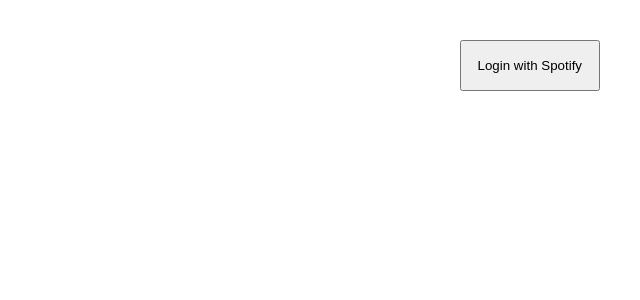
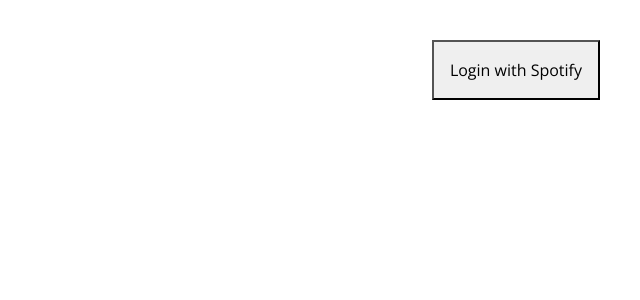
Before and after one commit to IGEN330-Overlap/Overlap, a React (Create React App) app in the folder frontend/: page / in a window 1280 px wide. Shown: the top 300 px of the page, without its empty margins (640-1280 px from the left). Built offline with nearby package versions, Linux system fonts and the light colour scheme.

Commit message:
Installed bootstrap packages and implemented global styling variables

```diff
--- a/frontend/package.json
+++ b/frontend/package.json
@@ -6,9 +6,11 @@
     "@testing-library/jest-dom": "^5.11.5",
     "@testing-library/react": "^11.1.1",
     "@testing-library/user-event": "^12.2.0",
-    "axios": "^0.21.0",
+    "axios": "^0.21.1",
+    "bootstrap": "^4.5.3",
     "dotenv": "^8.2.0",
     "react": "^17.0.1",
+    "react-bootstrap": "^1.4.3",
     "react-dom": "^17.0.1",
     "react-router-dom": "^5.2.0",
     "react-scripts": "4.0.0",
--- a/frontend/src/index.css
+++ b/frontend/src/index.css
@@ -1,13 +1,27 @@
-body {
+/* Google Open Sans font */
+@import url('https://fonts.googleapis.com/css2?family=Open+Sans:wght@300;400;600&display=swap');
+
+body,
+html {
+  font-family: "Open Sans", sans-serif !important;
+  --font-family-sans-serif: "Open Sans", sans-serif !important;
+  box-sizing: border-box;
   margin: 0;
-  font-family: -apple-system, BlinkMacSystemFont, 'Segoe UI', 'Roboto', 'Oxygen',
-    'Ubuntu', 'Cantarell', 'Fira Sans', 'Droid Sans', 'Helvetica Neue',
-    sans-serif;
+  width: 100%;
+  height: 100%;
   -webkit-font-smoothing: antialiased;
   -moz-osx-font-smoothing: grayscale;
 }
 
-code {
-  font-family: source-code-pro, Menlo, Monaco, Consolas, 'Courier New',
-    monospace;
+/* preload class to ensure that animations and transitions do not play before page is loaded */
+/* preload class is removed from body after page is loaded */
+.preload *,
+.preload *:before,
+.preload *:after {
+  transition: none !important;
+  -webkit-transition: none !important;
+  -moz-transition: none !important;
+  -ms-transition: none !important;
+  -o-transition: none !important;
+  animation-play-state: paused !important;
 }
--- /dev/null
+++ b/frontend/src/variables.css
@@ -0,0 +1,29 @@
+html {
+    --primary-color-main: #2A2D34;
+    --primary-color-1: #8B92A2;
+    --primary-color-2: #5E6575;
+    --primary-color-3: #434854;
+    --primary-color-5: #23262C;
+    --primary-color-6: #1D1F24;
+    --primary-color-7: #0F1012;
+
+    --blue-color-main: #7B7BFD;
+    --blue-color-1: #BEBEFE;
+    --blue-color-2: #A2A2FE;
+    --blue-color-3: #8F8FFD;
+    --blue-color-5: #6262FD;
+    --blue-color-6: #4747FC;
+    --blue-color-7: #2D2DFC;
+
+    --neutral-color-main: #ced5e1;
+    --neutral-color-1: #f4f8fd;
+    --neutral-color-2: #e4e8ee;
+    --neutral-color-3: #dadfe8;
+    --neutral-color-5: #b9c0cb;
+    --neutral-color-6: #a6aeba;
+    --neutral-color-7: #99a1ac;
+
+    --shadow-color: 0px 4px 8px 0px rgba(0, 0, 0, 0.15);
+    --shadow-heavy: 1px 4px 15px 1px rgba(0, 0, 0, 0.35);
+    --shadow-blue: 0px 0px 25px 0px #7B7BFD;
+  }
```
Also changed, not shown: frontend/src/index.js (+7 -1 lines), 1 other file (tests, documents, lock files or other folders).
